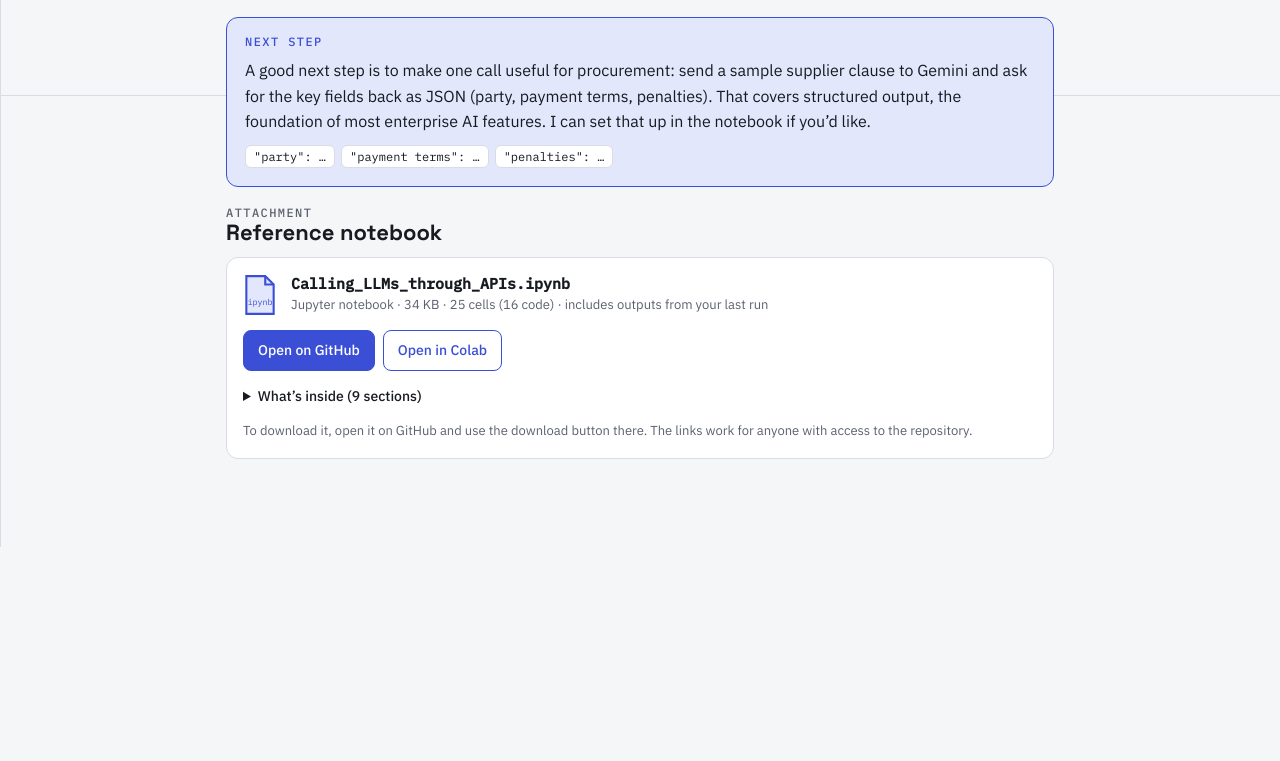
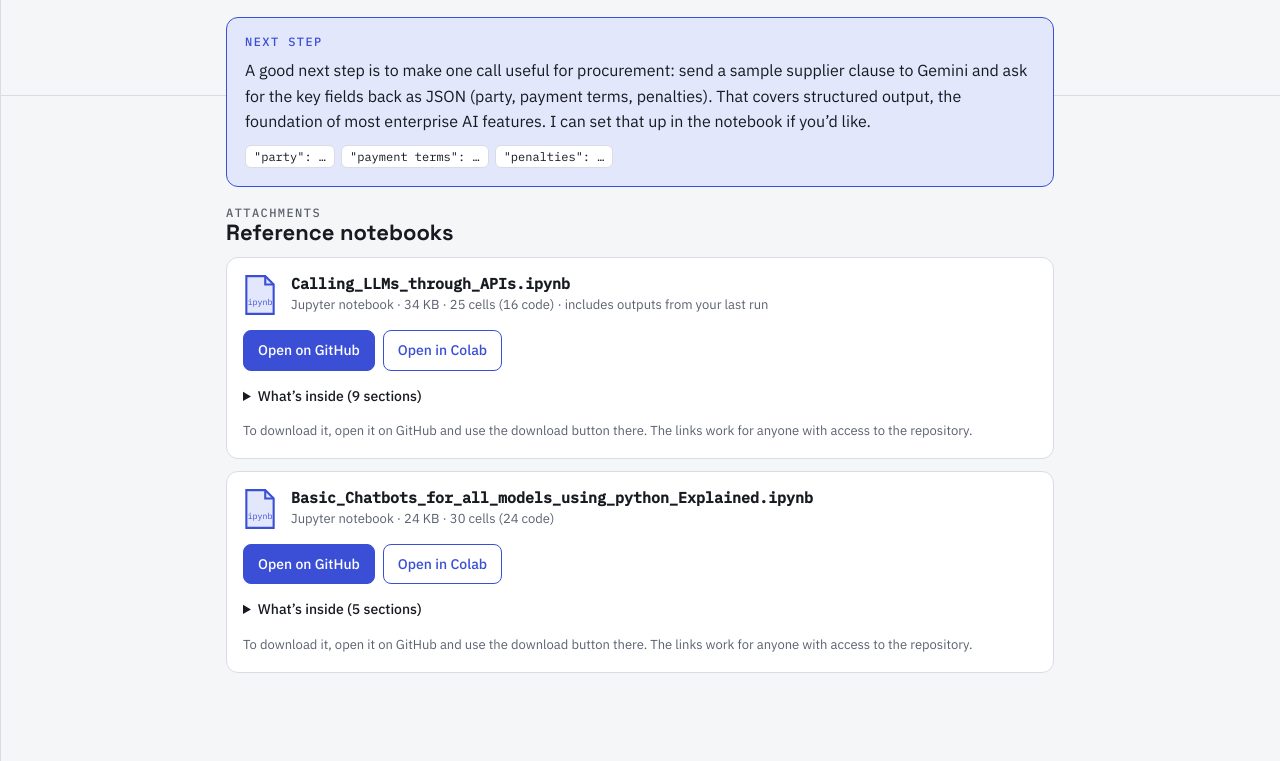
Before and after one commit to aashaysocial27-maker/interview-person-bot1, a plain HTML site: page guide/index.html in a window 1280 px wide. Shown: the part 2305-3066 px from the top of the page. Before the commit the page ends 2852 px from the top, so only its background shows below. Drawn offline with Linux system fonts and the light colour scheme.

Commit message:
Add Basic Chatbots notebook as a second reference attachment
Co-Authored-By: Claude Opus 5.5 <noreply@anthropic.com>
Claude-Session: https://claude.ai/code/session_01QwPgkHVXkSW7hHWLe5pQDT

```diff
--- a/guide/index.html
+++ b/guide/index.html
@@ -305,7 +305,7 @@ const SESSIONS = [
       prompt: "prompt: \"Explain an AI agent in 2 lines\"",
       response: "response: \"An AI agent is...\""
     },
-    notebook: {"file": "Calling_LLMs_through_APIs.ipynb", "path": "guide/Calling_LLMs_through_APIs.ipynb", "kb": 34, "cells": 25, "code": 16, "sections": ["Connect to AI models from different platforms", "0. Pre Requisite", "1. Google Gemini", "2. OpenAI (GPT)", "3. Anthropic (Claude)", "4. Groq (open-source models, very fast, free tier)", "6. One function for every platform", "7. Experiment: see temperature in action", "Common errors"]},
+    notebooks: [{"file": "Calling_LLMs_through_APIs.ipynb", "path": "guide/Calling_LLMs_through_APIs.ipynb", "kb": 34, "cells": 25, "code": 16, "sections": ["Connect to AI models from different platforms", "0. Pre Requisite", "1. Google Gemini", "2. OpenAI (GPT)", "3. Anthropic (Claude)", "4. Groq (open-source models, very fast, free tier)", "6. One function for every platform", "7. Experiment: see temperature in action", "Common errors"], "outputs": true}, {"file": "Basic_Chatbots_for_all_models_using_python_Explained.ipynb", "path": "guide/Basic_Chatbots_for_all_models_using_python_Explained.ipynb", "kb": 24, "cells": 30, "code": 24, "outputs": false, "sections": ["Step 0: install the SDKs", "Gemini CHATBOT", "OPENAI CHATBOT", "Antropic Claud Chatbot", "Groq Chat Bot"]}],
     intro: "From an AI engineer’s point of view, here’s what you actually learned today:",
     lessons: [
       { title: "An LLM is just an API call.",
@@ -454,7 +454,7 @@ function render(){
   h += `<div class="next" style="margin-top:20px"><span class="eyebrow">Next step</span><p>${esc(s.next)}</p>
     <div class="fields">${s.nextFields.map(f => `<span class="tag">"${esc(f)}": …</span>`).join("")}</div></div>`;
 
-  if (s.notebook) h += notebookView(s.notebook);
+  if (s.notebooks) h += notebookView(s.notebooks);
 
   $("#main").innerHTML = h;
   bindNotebook();
@@ -483,7 +483,7 @@ function tempProbs(T){
 
 function renderConcepts(){
   $("#lede").textContent = "Short explainers for ideas that come up across topics. Each one links back to the notebook where you used it.";
-  const nb = SESSIONS[0].notebook;
+  const nb = SESSIONS[0].notebooks;
   let h = `<div class="section"><div><span class="eyebrow">Learning Concepts</span><h2>Ideas behind the code</h2></div>
     <div class="subtabs" role="tablist">${CONCEPTS.map(c =>
       `<button class="subtab" role="tab" aria-selected="${c.id === concept}" data-c="${c.id}">${c.label}</button>`).join("")}</div>
@@ -694,15 +694,19 @@ function md(src){
   return out.join("");
 }
 
-function notebookView(nb){
+function notebookView(list){
+  return `<div class="section" style="margin-top:20px">
+    <div><span class="eyebrow">Attachments</span><h2>Reference notebook${list.length > 1 ? "s" : ""}</h2></div>
+    ${list.map(attachCard).join("")}</div>`;
+}
+
+function attachCard(nb){
   const gh = `https://github.com/${REPO}/blob/main/${nb.path}`;
   const colab = `https://colab.research.google.com/github/${REPO}/blob/main/${nb.path}`;
   const icon = `<svg viewBox="0 0 32 40" width="34" height="42" aria-hidden="true"><path d="M3 2h18l8 8v28H3z" fill="var(--accent-soft)" stroke="var(--accent)" stroke-width="2"/><path d="M21 2v8h8" fill="none" stroke="var(--accent)" stroke-width="2"/><text x="16" y="30" text-anchor="middle" font-size="8" font-family="IBM Plex Mono,monospace" fill="var(--accent)">ipynb</text></svg>`;
-  return `<div class="section" style="margin-top:20px">
-    <div><span class="eyebrow">Attachment</span><h2>Reference notebook</h2></div>
-    <div class="attach">
+  return `<div class="attach">
       <div class="attach-head">${icon}
-        <div class="attach-meta"><b>${esc(nb.file)}</b><span>Jupyter notebook · ${nb.kb} KB · ${nb.cells} cells (${nb.code} code) · includes outputs from your last run</span></div>
+        <div class="attach-meta"><b>${esc(nb.file)}</b><span>Jupyter notebook · ${nb.kb} KB · ${nb.cells} cells (${nb.code} code)${nb.outputs ? " · includes outputs from your last run" : ""}</span></div>
       </div>
       <div class="attach-actions">
         <a class="btn" href="${gh}" target="_blank" rel="noopener">Open on GitHub</a>
@@ -711,7 +715,7 @@ function notebookView(nb){
       <details class="attach-toc"><summary>What’s inside (${nb.sections.length} sections)</summary>
         <ol>${nb.sections.map(s => `<li>${esc(s)}</li>`).join("")}</ol></details>
       <p class="dg-cap">To download it, open it on GitHub and use the download button there. The links work for anyone with access to the repository.</p>
-    </div></div>`;
+    </div>`;
 }
 
 const arrow = `<div class="dg-arrow" aria-hidden="true"><svg viewBox="0 0 24 24" fill="none" stroke="currentColor" stroke-width="2" stroke-linecap="round" stroke-linejoin="round"><path d="M4 12h15M13 6l6 6-6 6"/></svg></div>`;
```
Also changed, not shown: 1 other file.
